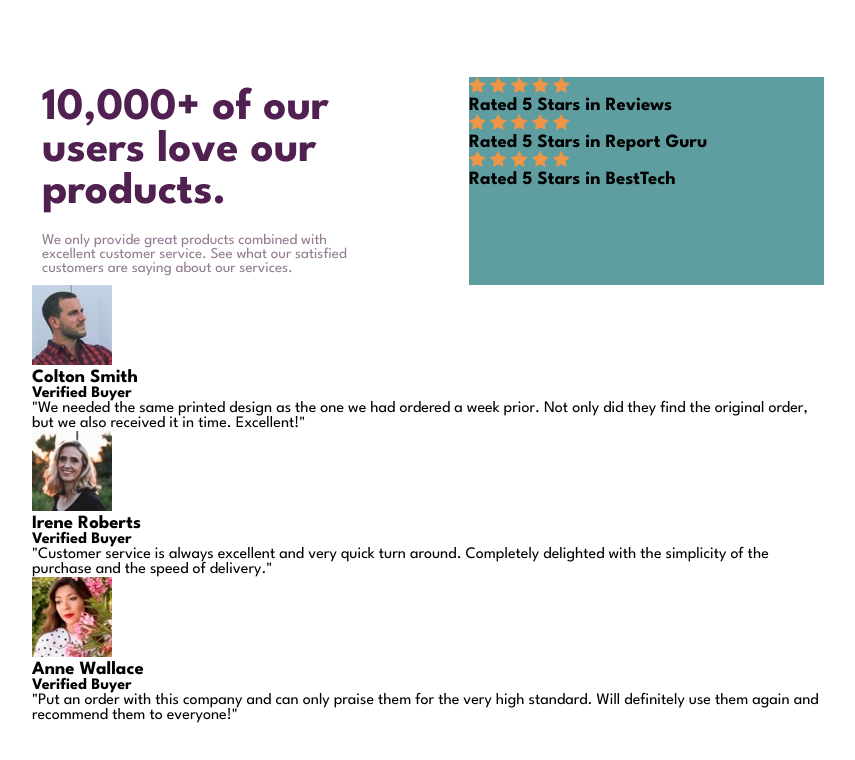
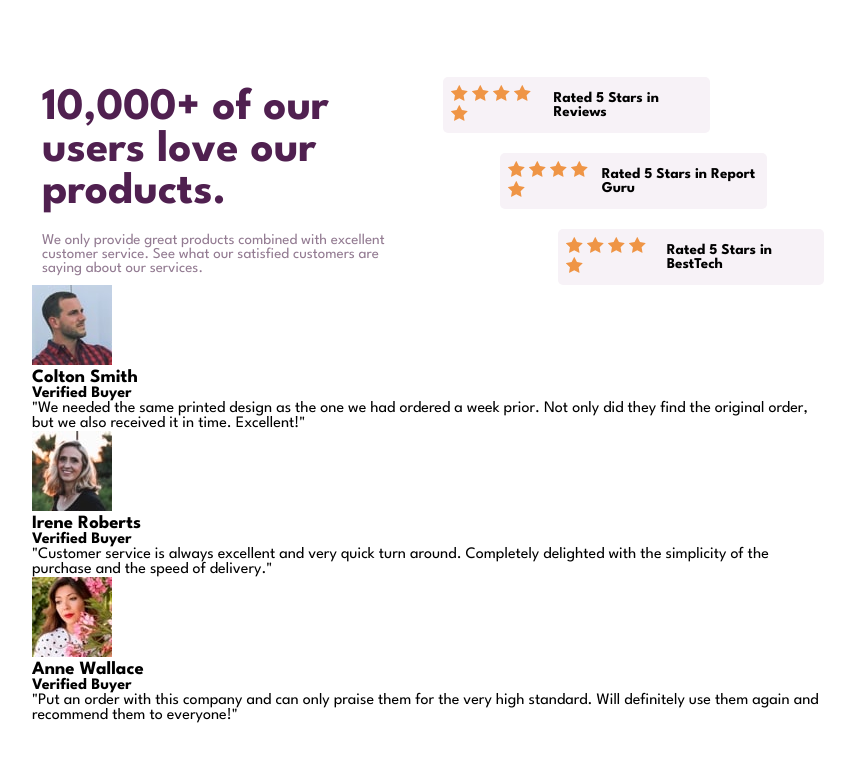
Before and after one commit to GabrielAlberini/desarrollo-8-10, a plain HTML site: page index.html in a window 1280 px wide. Shown: the whole page, without its empty margins (212-1067 px from the left). Drawn offline with Linux system fonts and the light colour scheme.

Commit message:
add: estilos en valoraciones

```diff
--- a/index.html
+++ b/index.html
@@ -26,7 +26,7 @@
           See what our satisfied customers are saying about our services.</p>
       </header>
       <div class="reviews-stars">
-        <div class="reviews-valoration">
+        <div class="reviews-valoration card-1">
           <div class="stars">
             <img src="./images/icon-star.svg" alt="icono de estrella">
             <img src="./images/icon-star.svg" alt="icono de estrella">
@@ -36,7 +36,7 @@
           </div>
           <h3>Rated 5 Stars in Reviews</h3>
         </div>
-        <div class="reviews-valoration">
+        <div class="reviews-valoration card-2">
           <div class="stars">
             <img src="./images/icon-star.svg" alt="icono de estrella">
             <img src="./images/icon-star.svg" alt="icono de estrella">
@@ -46,7 +46,7 @@
           </div>
           <h3>Rated 5 Stars in Report Guru</h3>
         </div>
-        <div class="reviews-valoration">
+        <div class="reviews-valoration card-3">
           <div class="stars">
             <img src="./images/icon-star.svg" alt="icono de estrella">
             <img src="./images/icon-star.svg" alt="icono de estrella">
--- a/styles/style.css
+++ b/styles/style.css
@@ -21,14 +21,13 @@ body {
 }
 
 #reviews-home {
-
   width: 65%;
   padding: 20px;
 }
 
 .reviews-text {
   display: flex;
-  gap: 80px;
+  gap: 30px;
 }
 
 .reviews-text header {
@@ -48,6 +47,33 @@ body {
 }
 
 .reviews-stars {
-  background-color: cadetblue;
   width: 50%;
+  display: flex;
+  flex-direction: column;
+  justify-content: center;
+  align-items: center;
+  gap: 20px;
 }
+
+.card-1 {
+  align-self: start;
+}
+
+.card-3 {
+  align-self: end;
+}
+
+.reviews-valoration {
+  width: 70%;
+  background-color: var(--light-magenta);
+  display: flex;
+  align-items: center;
+  justify-content: center;
+  gap: 10px;
+  padding: 8px;
+  border-radius: 5px;
+}
+
+.reviews-valoration h3 {
+  font-size: 15px;
+}
```
